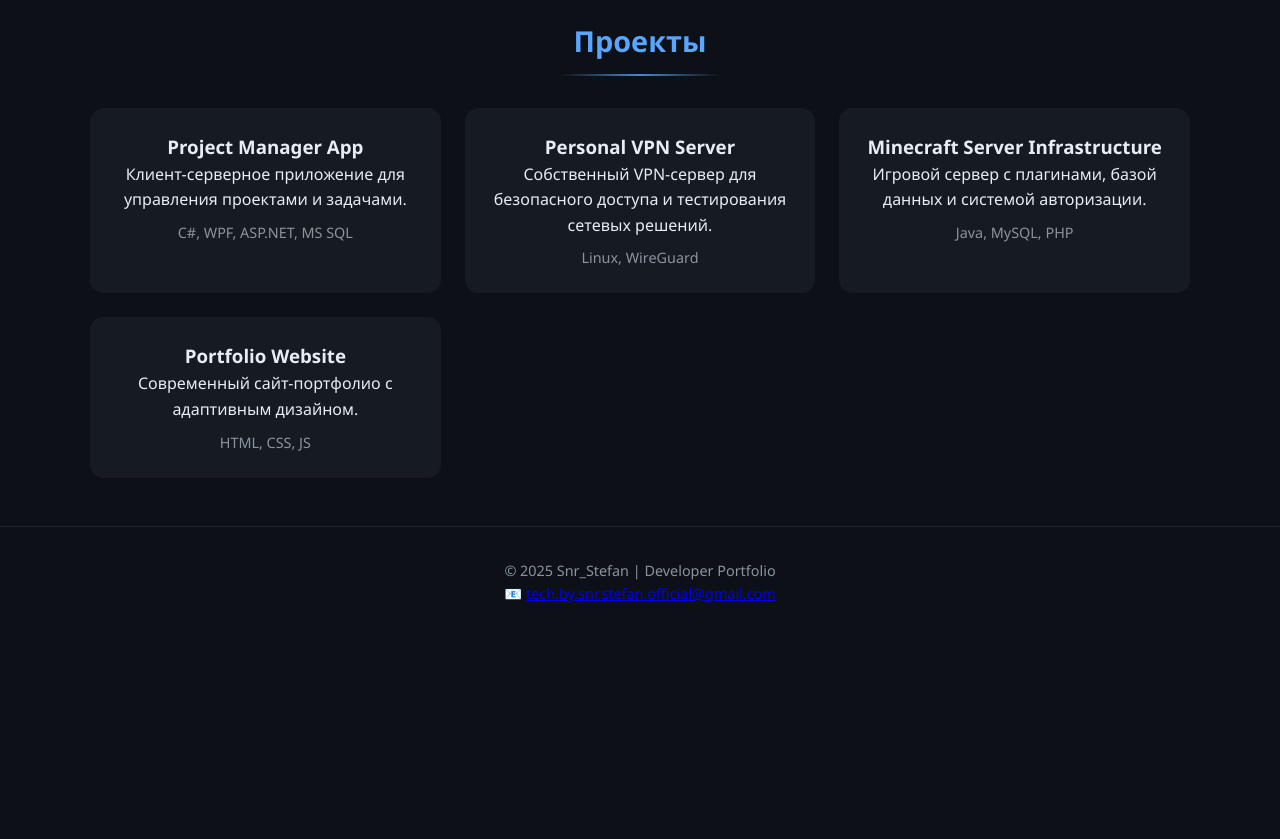
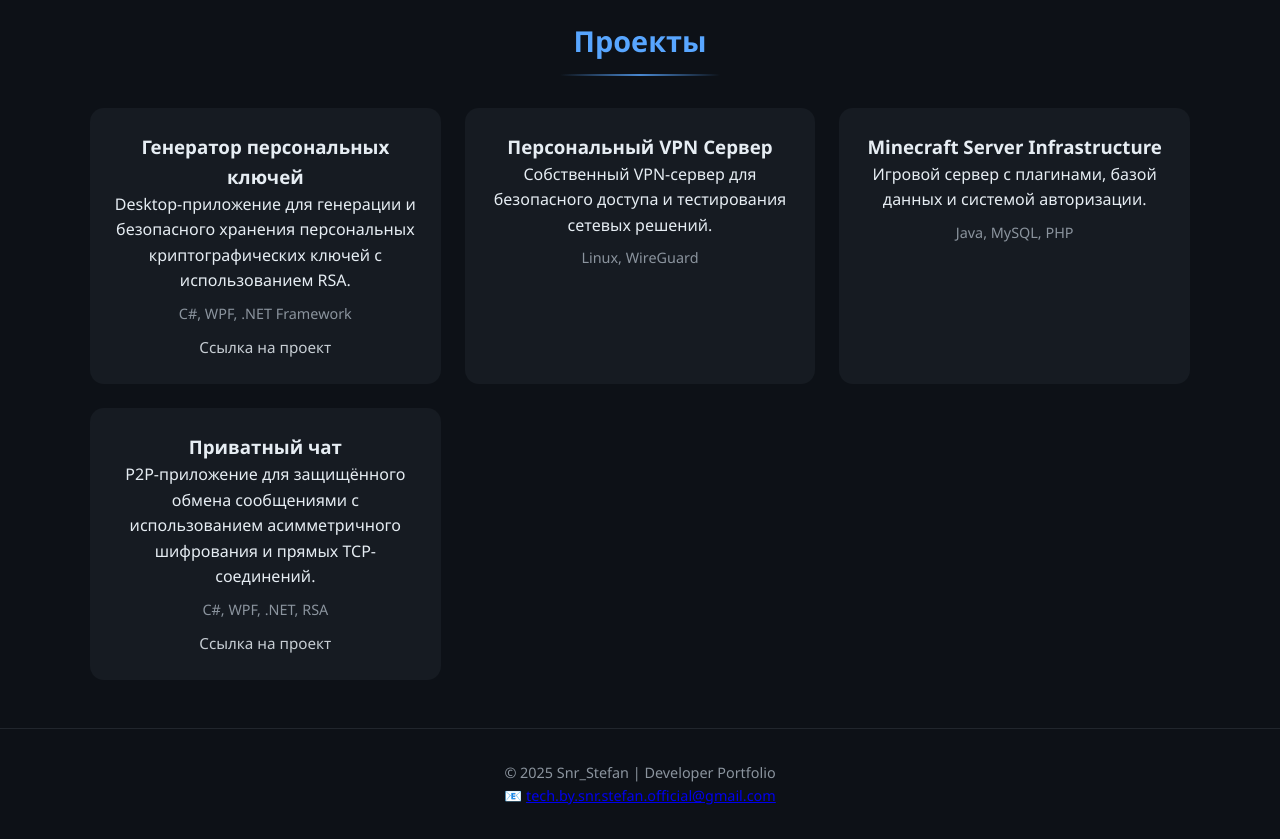
Before and after one commit to SeniorStefan/Portfolio, a plain HTML site: page index.html in a window 1280 px wide. Shown: the part 1540-2379 px from the top of the page. Before the commit the page ends 2177 px from the top, so only its background shows below. Drawn offline with Linux system fonts and the light colour scheme.

Commit message:
Актуализированные данные

```diff
--- a/index.html
+++ b/index.html
@@ -85,13 +85,15 @@
       <h2>Проекты</h2>
       <div class="project-grid">
         <div class="project-card">
-          <h3>Project Manager App</h3>
-          <p>Клиент-серверное приложение для управления проектами и задачами.</p>
-          <span class="stack">C#, WPF, ASP.NET, MS SQL</span>
+          <h3>Генератор персональных ключей</h3>
+          <p>Desktop-приложение для генерации и безопасного хранения
+        персональных криптографических ключей с использованием RSA.</p>
+          <span class="stack">C#, WPF, .NET Framework</span>
+          <a href="https://github.com/SeniorStefan/Generat_Key_For_Private_Chat_P2P" class="project-link">Ссылка на проект</a>
         </div>
 
         <div class="project-card">
-          <h3>Personal VPN Server</h3>
+          <h3>Персональный VPN Сервер</h3>
           <p>Собственный VPN-сервер для безопасного доступа и тестирования сетевых решений.</p>
           <span class="stack">Linux, WireGuard</span>
         </div>
@@ -103,9 +105,11 @@
         </div>
 
         <div class="project-card">
-          <h3>Portfolio Website</h3>
-          <p>Современный сайт-портфолио с адаптивным дизайном.</p>
-          <span class="stack">HTML, CSS, JS</span>
+          <h3>Приватный чат</h3>
+          <p>P2P-приложение для защищённого обмена сообщениями
+        с использованием асимметричного шифрования и прямых TCP-соединений.</p>
+          <span class="stack">C#, WPF, .NET, RSA</span>
+          <a href="https://github.com/SeniorStefan/Private_Chat_P2P" class="project-link">Ссылка на проект</a>
         </div>
       </div>
     </section>
--- a/styles.css
+++ b/styles.css
@@ -196,3 +196,19 @@ footer {
 .skills h2:hover::after {
   opacity: 1;
 }
+
+.project-link {
+  display: inline-block;
+  margin-top: 0.6rem;
+  color: var(--text);
+  font-size: 0.95rem;
+  text-decoration: none;
+  opacity: 0.85;
+  transition: color 0.2s ease, opacity 0.2s ease;
+}
+
+.project-link:hover {
+  color: var(--accent);
+  opacity: 1;
+  text-decoration: underline;
+}
```
Also changed, not shown: 1 other file.
